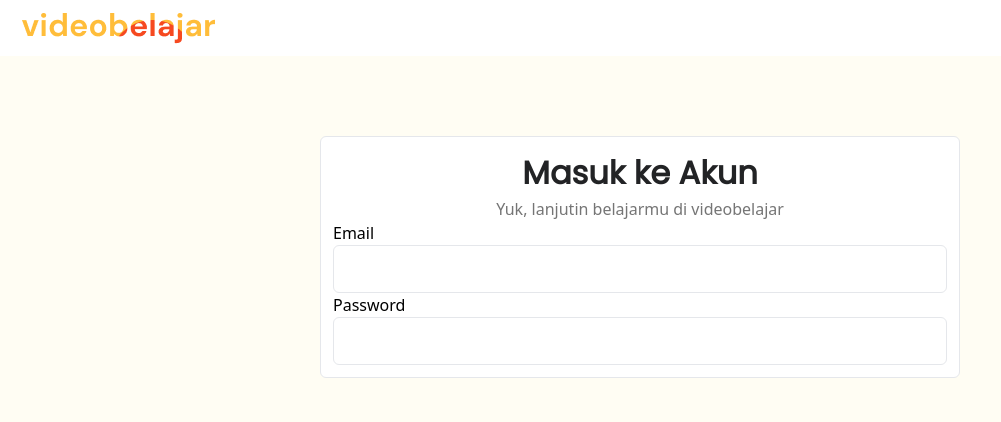
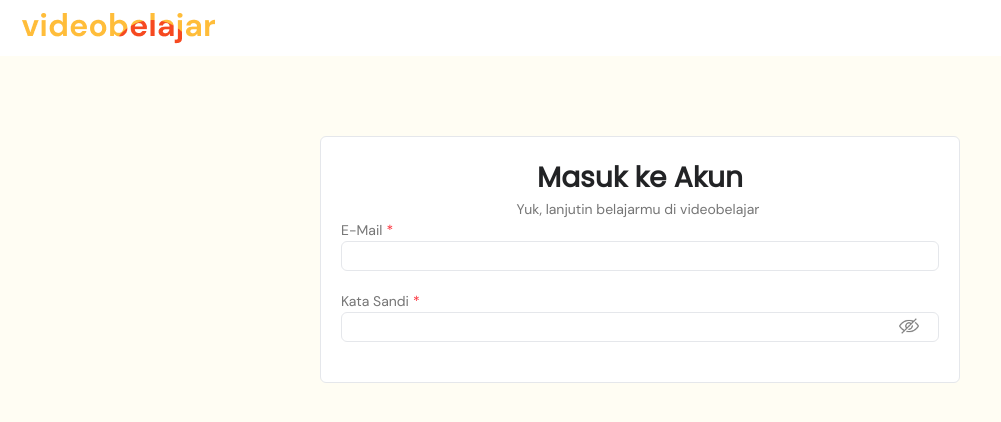
Before and after one commit to AdityaDifa/mission-ad-1-frontend, a React (Vite) app: page /Login in a window 1280 px wide. Shown: the top 422 px of the page, without its empty margins (0-1001 px from the left). Built offline with nearby package versions, Linux system fonts and the light colour scheme.

Commit message:
fixing input in components

```diff
--- a/src/assets/global.css
+++ b/src/assets/global.css
@@ -16,3 +16,6 @@
 h1 {
   font-family: var(--font-Poppins);
 }
+p {
+  font-family: var(--font-DMsans);
+}
--- a/src/components/InputComponent.jsx
+++ b/src/components/InputComponent.jsx
@@ -1,12 +1,42 @@
+import { useState } from "react";
+import hidePassword from "../assets/hide-password.png";
+import viewPassword from "../assets/view-password.png";
+
 const InputComponent = ({ id, text, setText, typeText = "text" }) => {
+  const [hideStatus, setHideStatus] = useState("hidden");
+  const [iconName, setIconName] = useState(hidePassword);
+  const [typeInput, setTypeInput] = useState(typeText);
+  const toggleButtonPassword = () => {
+    if (hideStatus === "hidden") {
+      setIconName(viewPassword);
+      setHideStatus("view");
+      setTypeInput("text");
+    } else {
+      setIconName(hidePassword);
+      setHideStatus("hidden");
+      setTypeInput("password");
+    }
+  };
+
   return (
-    <input
-      id={id}
-      type={typeText}
-      value={text}
-      onChange={(e) => setText(e.target.value)}
-      className="border-1 border-gray-200 rounded-md h-[48px] p-3 text-[14px] md:text-[16px]"
-    />
+    <div className="relative w-full">
+      <input
+        id={id}
+        type={typeInput}
+        value={text}
+        onChange={(e) => setText(e.target.value)}
+        className="border-1 border-gray-200 rounded-md h-[30px] py-2 pl-2 pr-10 mb-5 text-[10px] md:text-[14px] w-full"
+      />
+      {typeText === "password" && (
+        <button
+          className="absolute right-5 top-1"
+          onClick={toggleButtonPassword}
+          type="button"
+        >
+          <img src={iconName} alt="" className="h-5 opacity-50" />
+        </button>
+      )}
+    </div>
   );
 };
 export default InputComponent;
--- /dev/null
+++ b/src/components/texts/NormalText.jsx
@@ -0,0 +1,7 @@
+const NormalText = ({ text }) => {
+  return (
+    <p className="text-[#333333AD] mr-1 text-[10px] md:text-[14px]">{text}</p>
+  );
+};
+
+export default NormalText;
--- a/src/components/TitleText.jsx
+++ b/src/components/texts/TitleText.jsx
@@ -1,6 +1,6 @@
 const TitleText = ({ text }) => {
   return (
-    <h1 className="text-[#222325] font-semibold text-[24px] md:text-[32px]">
+    <h1 className="text-[#222325] font-semibold text-[18px] md:text-[28px]">
       {text}
     </h1>
   );
--- a/src/layout/FormLayout.jsx
+++ b/src/layout/FormLayout.jsx
@@ -1,7 +1,7 @@
 const FormLayout = ({ children }) => {
   return (
     <main className="bg-[#fffdf3] flex justify-center w-full h-screen">
-      <div className="bg-white rounded-md border-1 border-gray-200 w-[90%] md:w-[50%] mt-5 md:mt-20 h-fit p-3 flex flex-col items-center">
+      <div className="bg-white rounded-md border-1 border-gray-200 w-[90%] md:w-[50%] mt-5 md:mt-20 h-fit p-5 flex flex-col items-center">
         {children}
       </div>
     </main>
--- a/src/pages/Login.jsx
+++ b/src/pages/Login.jsx
@@ -1,9 +1,10 @@
 import NavbarLayout from "../layout/NavbarLayout";
 import Logo from "../assets/Logo.png";
 import FormLayout from "../layout/FormLayout";
-import TitleText from "../components/TitleText";
+import TitleText from "../components/texts/TitleText";
 import { useState } from "react";
 import InputComponent from "../components/inputComponent";
+import NormalText from "../components/texts/NormalText";
 
 const Login = () => {
   const [email, setEmail] = useState("");
@@ -18,13 +19,17 @@ const Login = () => {
       </NavbarLayout>
       <FormLayout>
         <TitleText text="Masuk ke Akun" />
-        <p className="text-[14px] md:text-[16px] text-[#333333AD] text-center">
-          Yuk, lanjutin belajarmu di videobelajar
-        </p>
+        <NormalText text={"Yuk, lanjutin belajarmu di videobelajar"} />
         <form action="" className="w-full flex flex-col">
-          <label htmlFor="email">Email</label>
+          <label htmlFor="email" className="flex flex-row">
+            <NormalText text={"E-Mail"} />
+            <p className="text-sm text-red-500">*</p>
+          </label>
           <InputComponent id={"email"} text={email} setText={setEmail} />
-          <label htmlFor="password">Password</label>
+          <label htmlFor="password" className="flex flex-row">
+            <NormalText text={"Kata Sandi"} />
+            <p className="text-sm text-red-500">*</p>
+          </label>
           <InputComponent
             id={"password"}
             text={password}
```
Also changed, not shown: src/assets/hide-password.png (added), src/assets/view-password.png (added).
